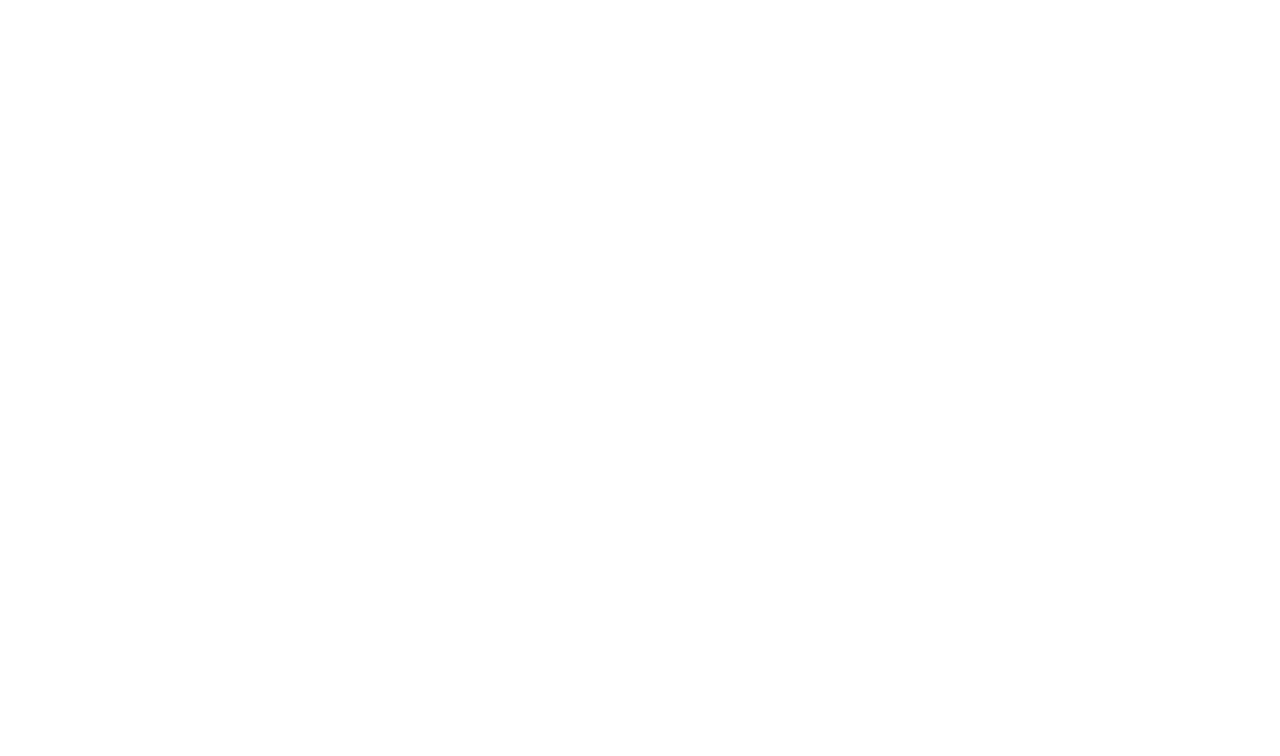
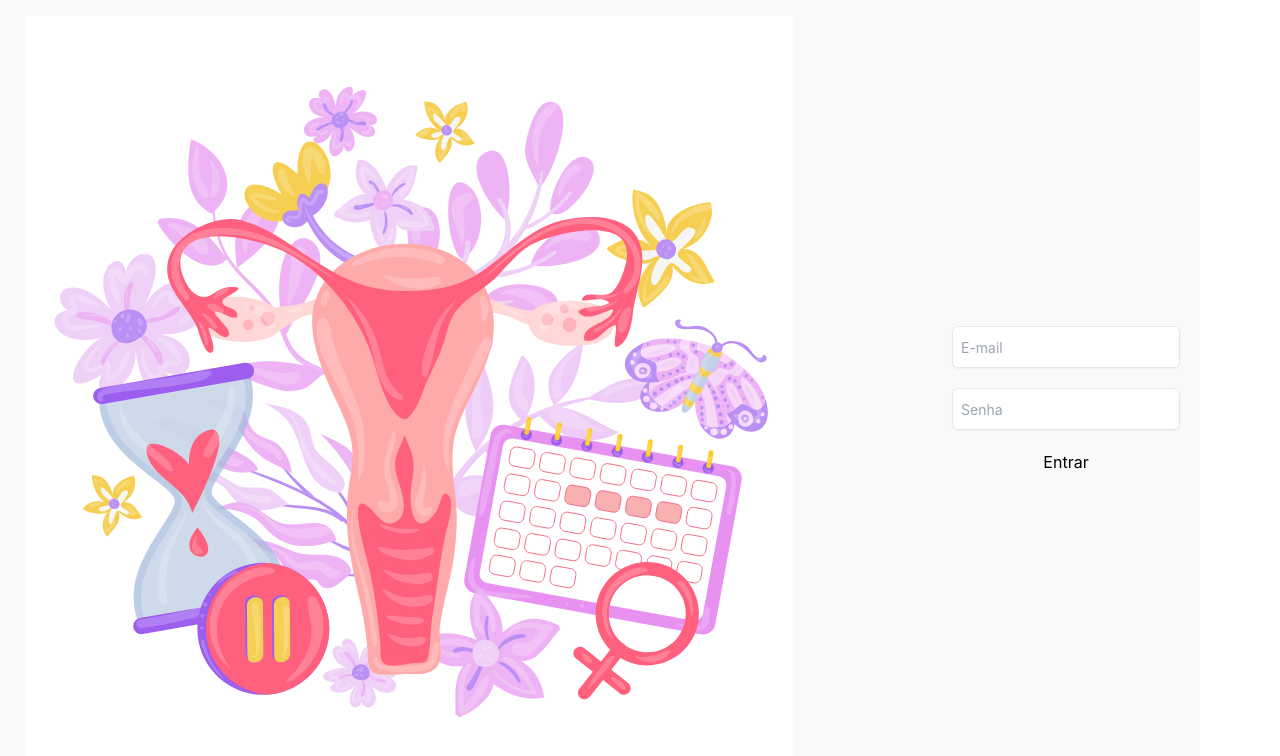
Before and after one commit to VictorDegaspari/fluxo-positivo, a React (Create React App) app: page /login in a window 1280 px wide. Shown: the top 756 px of the page. Built offline with nearby package versions, Linux system fonts and the light colour scheme.

Commit message:
create login

```diff
--- a/src/App.jsx
+++ b/src/App.jsx
@@ -13,6 +13,7 @@
 import Products from "./pages/products/Products.jsx";
 import Profile from "./pages/profile/Profile.jsx";
 import Stock from "./pages/stock/Stock.jsx";
+import  Login from "./pages/login/Login.jsx"
 
 import "./index.scss";
 
@@ -40,7 +41,7 @@
             <Route path="/profile" element={<Profile />} />
             <Route path="/donor" element={<Donor />} />
           </Route>
-          <Route exact path="/login" element={<div> </div>} />
+          <Route exact path="/login" element={<Login />} />
         </Routes>
       </Fragment>
     </Router>
--- /dev/null
+++ b/src/pages/login/Login.jsx
@@ -0,0 +1,76 @@
+import { useState } from 'react';
+import { useNavigate } from 'react-router-dom';
+import { post } from "../../api";
+import "./index.scss";
+
+export default function Login() {
+    const navigate = useNavigate();
+    const [ error, setError] = useState('');
+    const [ loading, setLoading ] = useState(false);
+    const [ email, setEmail] = useState('');
+    const [ password, setPassword] = useState('');
+    const baseUrl = "http://localhost:3001";
+    const errors = [
+        { minLength: 'Preencha com pelo menos 3 caracteres!'},
+        { authError: 'Senha ou Email estão incorretos!' }
+    ];
+
+    async function login() {
+        if (
+            !email ||
+            !password ||
+            email.length < 3 ||
+            password.length < 3
+        ) {
+            setError(showError('minLength'));
+            return;
+        }
+
+        try {
+            setLoading(true);
+            const response = await post(baseUrl + "/auth/session", { email: email, password: password  }, false);
+            if (response.info?.type === 'Error') throw new Error();
+            localStorage.setItem('token', response.token);
+            localStorage.setItem('userId', response.user?._id);
+            localStorage.setItem('admin', response.user?.admin);
+            localStorage.setItem('email', email);
+            setLoading(false);
+            navigate('/home');
+        } catch (error) {
+            localStorage.clear();
+            setLoading(false);
+            console.error(error);
+            setError(showError('authError'));
+        }
+    }
+
+    function showError (error) {
+        let showError = '';
+        errors.forEach(element => {
+            if (error in element) {
+                showError = element[error];
+            }
+        });
+        return showError;
+    }
+
+    return (
+        <>
+            <div id="login" className={'login2 flex min-h-screen items-center justify-end mr-20'} >
+                <div className="content m-5 flex flex-col">
+                    <a href="https://store-epicgames.com" target='_blank' rel="noreferrer" className="epicLogo cursor-pointer"> </a>
+                    <input className=" mb-5" type="email" name="email" id="email" placeholder="E-mail" value={ email } onChange={ (event) => setEmail(event.target.value) }/>
+                    <input className="mb-5" type="password" name="password" id="password" placeholder="Senha" value={ password } onChange={ (event) => setPassword(event.target.value) }/>
+                    { error && <small className="error" >{ error }</small> }
+                    <button id="login-button" className="flex items-center justify-center"
+                            onClick={ () => login() }>
+                        <div id="loader-login">
+                            { loading && <div className="loader"></div> }
+                        </div>
+                        Entrar
+                    </button>
+                </div>
+            </div>
+        </>
+    );
+}
--- /dev/null
+++ b/src/pages/login/index.scss
@@ -0,0 +1,7 @@
+.login2{
+    background:rgb(249, 249, 249) url(./assets/9891986_4287509.svg) ;
+    background-attachment: fixed;
+    background-size:  60%;
+    background-repeat: no-repeat;
+    background-position: 5% 50%;
+}
```
Also changed, not shown: src/pages/login/assets/9891986_4287509.svg (added).
